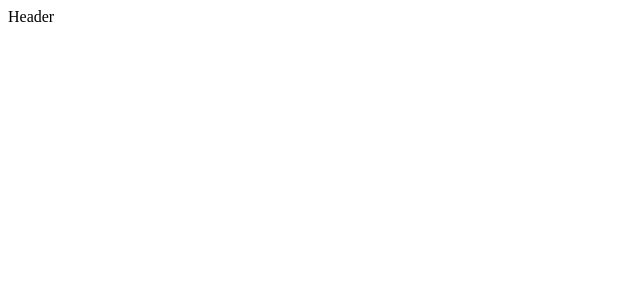
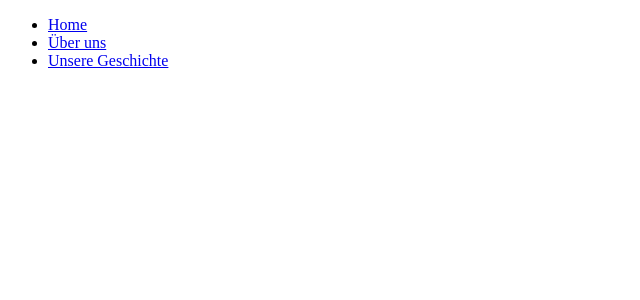
Before and after one commit to itzwich1/kleiderspenden_registrierung, a React (Create React App) app: page / in a window 1280 px wide. Shown: the top 300 px of the page, without its empty margins (0-640 px from the left). Built offline with nearby package versions, Linux system fonts and the light colour scheme.

Commit message:
Navbar angefangen

```diff
--- /dev/null
+++ b/src/App.css
@@ -0,0 +1,5 @@
+.App {
+    background-color: #fefefe;
+    height: 100vh;
+    width: 100%;
+}
--- a/src/App.js
+++ b/src/App.js
@@ -1,6 +1,7 @@
 import { BrowserRouter, Routes, Route } from "react-router-dom";
+import "./App.css";
 
-import Header from "./components/Header";
+import Header from "./components/Header/Header";
 
 /*import Home from "./pages/Home";
 import UeberUns from "./pages/UeberUns";
--- a/src/components/Header.jsx
+++ /dev/null
@@ -1,11 +0,0 @@
-import React, { Component } from 'react';
-
-
-class Header extends Component {
-    state = {  }
-    render() {
-        return (<nav>Header</nav>);
-    }
-}
-
-export default Header;
--- /dev/null
+++ b/src/components/Header/Header.jsx
@@ -0,0 +1,19 @@
+import React, { Component } from "react";
+import {Link} from "react-router-dom"
+
+class Header extends Component {
+  state = {};
+  render() {
+    return (
+      <nav>
+        <ul>
+          <li><Link to="/home">Home</Link></li>
+          <li><Link to="/ueberuns">Über uns</Link></li>
+          <li><Link to="/unseregeschichte">Unsere Geschichte</Link></li>
+        </ul>
+      </nav>
+    );
+  }
+}
+
+export default Header;
--- a/src/index.js
+++ b/src/index.js
@@ -3,7 +3,7 @@ import ReactDOM from "react-dom";
 import App from "./App";
 import { createRoot } from 'react-dom/client';
 
-import Header from "./components/Header";
+import Header from "./components/Header/Header";
 
 const rootElement = document.getElementById("root");
 const root = createRoot(rootElement);
```
Also changed, not shown: src/components/Header/Header.css (added).
